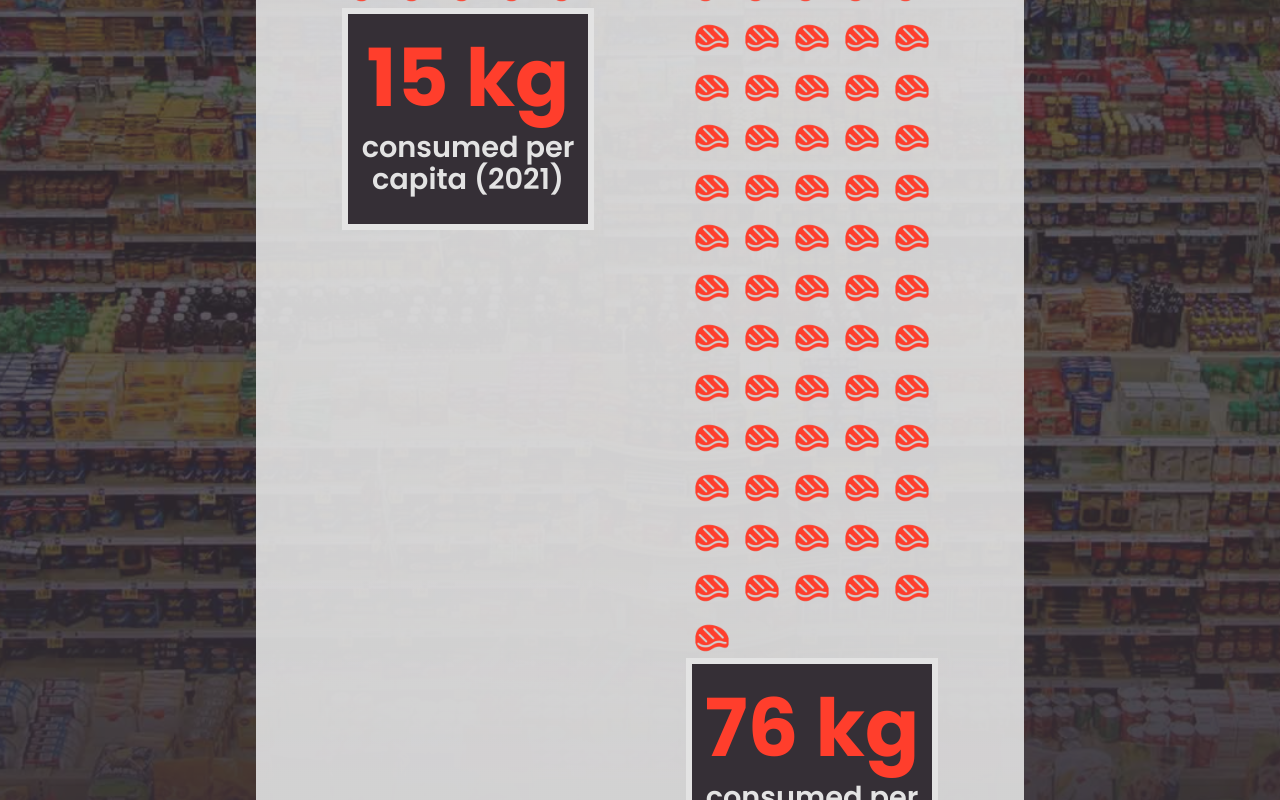
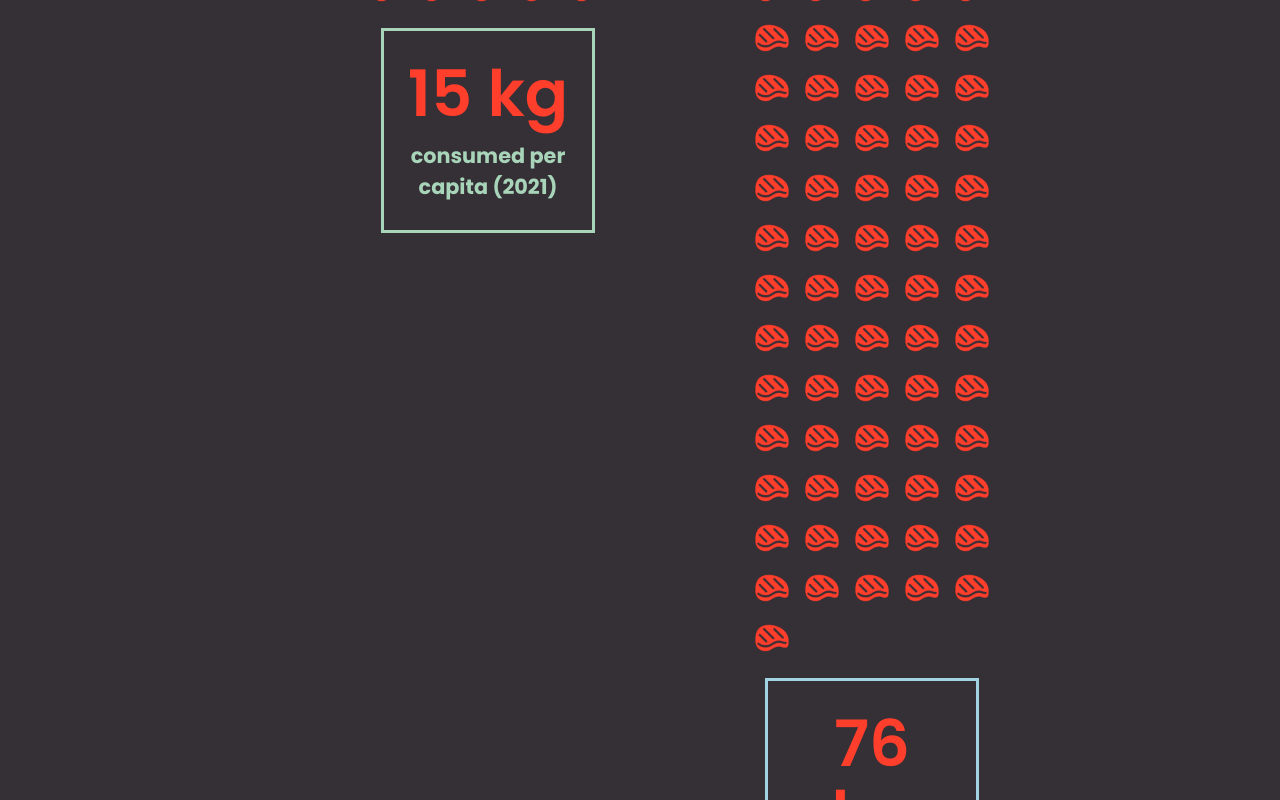
Before and after one commit to benmar2406/meat_consumption_infographic, a React (Vite) app: page / in a window 1280 px wide. Shown: the part 5240-6040 px from the top of the page. Built offline with nearby package versions, Linux system fonts and the light colour scheme.

Commit message:
background and design changed

```diff
--- a/src/components/ComparisonPoorRichGraphic/ComparisonPoorRichGraphic.css
+++ b/src/components/ComparisonPoorRichGraphic/ComparisonPoorRichGraphic.css
@@ -2,26 +2,17 @@
   position: relative;
   height: auto;
   min-height: 100vh;
-  background:
-  linear-gradient(to top, rgba(53, 47, 54, 0) 70%, rgba(53, 47, 54, 1) 100%),
-  linear-gradient(to bottom, rgba(53, 47, 54, 0) 70%, rgba(53, 47, 54, 1) 100%),
-  url("../../assets/img/supermarket.jpg") no-repeat center top;
-background-size: cover;
-
 }
 
 .sticky-container {
-  height: fit-content; /* Match viewport height for sticky container */
+  height: fit-content;
   position: sticky;
-  top: 0; /* Stick to the top of the viewport */
+  top: 0;
   display: flex;
   justify-content: center;
   padding: 40px;
   margin: 0 20vw;
   width: 60vw;
-   background:
-    linear-gradient(to top, rgba(227, 227, 227, 0.9) 70%, rgba(53, 47, 54, 0.9) 100%),
-    linear-gradient(to bottom, rgba(53, 47, 54, 0) 70%, rgba(53, 47, 54, 1) 100%);
 }
 
 .background-overlay {
@@ -48,6 +39,7 @@ background-size: cover;
   justify-content: center;
   align-content: center;
   margin: auto;
+  margin-bottom: 20px;
   justify-content: center;
   align-items: center;
 }
@@ -99,20 +91,20 @@ background-size: cover;
 .info-container {
   background-color: #352f36;
   text-align: center;
-  width: 70%;
+  width: 50%;
   margin: auto;
-  border: solid #e3e3e3 6px;
+  border: solid #e3e3e3 3px;
+  padding: 8px;
 }
 
 .info-container-headline {
-  color:#ff3e2c;
-  font-size: 5rem;
+  font-size: 4rem;
   margin: 10px;
   margin-top: 20px;
+  box-sizing: border-box;
 }
 
 .info-container-sub-headline {
   margin-top: 0;
   color: #e3e3e3;
-  font-size: 1.8rem;
 }
--- a/src/components/ComparisonPoorRichGraphic/ComparisonPoorRichGraphic.jsx
+++ b/src/components/ComparisonPoorRichGraphic/ComparisonPoorRichGraphic.jsx
@@ -6,7 +6,6 @@ import IndustrializedConsumptionChart from './IndustrializedConsumptionChart/Ind
 const ComparisonPoorRichGraphic = () => {
   return (
     <div className="scroll-container">
-      <div className='background-overlay'>
       <div className="sticky-container">
         <div className="chart-container">
           <DevelopingConsumptionChart />
@@ -16,7 +15,6 @@ const ComparisonPoorRichGraphic = () => {
         </div>
       </div>
       </div>
-    </div>
   );
 };
 
--- a/src/components/ComparisonPoorRichGraphic/DevelopingConsumptionChart/CountTonnes/CountTonnes.css
+++ /dev/null
@@ -1,13 +0,0 @@
-
-
-.meat-icon-grid {
-  display: grid;
-  width: 25%;
-  grid-template-columns: repeat(5, 1fr);
-  gap: 10px;
-  justify-content: center;
-  align-content: center;
-  margin: auto;
-  justify-content: center;
-  align-items: center;
-}
--- a/src/components/ComparisonPoorRichGraphic/DevelopingConsumptionChart/DevelopingConsumptionChart.jsx
+++ b/src/components/ComparisonPoorRichGraphic/DevelopingConsumptionChart/DevelopingConsumptionChart.jsx
@@ -31,7 +31,7 @@ const DevelopingConsumptionChart = () => {
         transition={{ duration: 1, ease: 'easeInOut' }}
 
       >
-        <KgConsumed kgConsumed={kgConsumed} />
+        <KgConsumed kgConsumed={kgConsumed} color="#a8d5ba"/>
       </motion.div>
     </>
   );
--- a/src/components/ComparisonPoorRichGraphic/IndustrializedConsumptionChart/IndustrializedConsumptionChart.jsx
+++ b/src/components/ComparisonPoorRichGraphic/IndustrializedConsumptionChart/IndustrializedConsumptionChart.jsx
@@ -30,7 +30,7 @@ const IndustrializedConsumptionChart = () => {
         animate={{ opacity: isLastIconRendered ? 1 : 0 }}
         transition={{ duration: 1, ease: 'easeInOut' }}
       >
-        <KgConsumed kgConsumed={kgConsumed} />
+        <KgConsumed kgConsumed={kgConsumed} color="#a2d3e2"/>
       </motion.div>
     </>
   );
--- a/src/components/ComparisonPoorRichGraphic/KgConsumed/KgConsumed.jsx
+++ b/src/components/ComparisonPoorRichGraphic/KgConsumed/KgConsumed.jsx
@@ -1,11 +1,11 @@
 import React from 'react';
 import '../ComparisonPoorRichGraphic.css'
 
-const KgConsumed = ({ kgConsumed }) => {
+const KgConsumed = ({ kgConsumed, color }) => {
   return (
-    <div className='info-container box-tonnes-produced-rich'>
-      <h1 className='info-container-headline'>{kgConsumed} kg</h1>
-      <h3 className='info-container-sub-headline'>consumed per capita (2021)</h3>
+    <div className='info-container box-tonnes-produced-rich' style={{ borderColor: color }}>
+      <h3 className='info-container-headline'>{kgConsumed} kg</h3>
+      <p style={{ color: color }} className='info-container-sub-headline'>consumed per capita (2021)</p>
     </div>
   );
 };
```
Also changed, not shown: src/components/ComparisonPoorRichGraphic/DevelopingConsumptionChart/CountTonnes/CountTonnes.jsx (deleted, +0 -12 lines), src/components/ComparisonPoorRichGraphic/KgConsumed/CountTonnes.jsx (deleted, +0 -13 lines).
